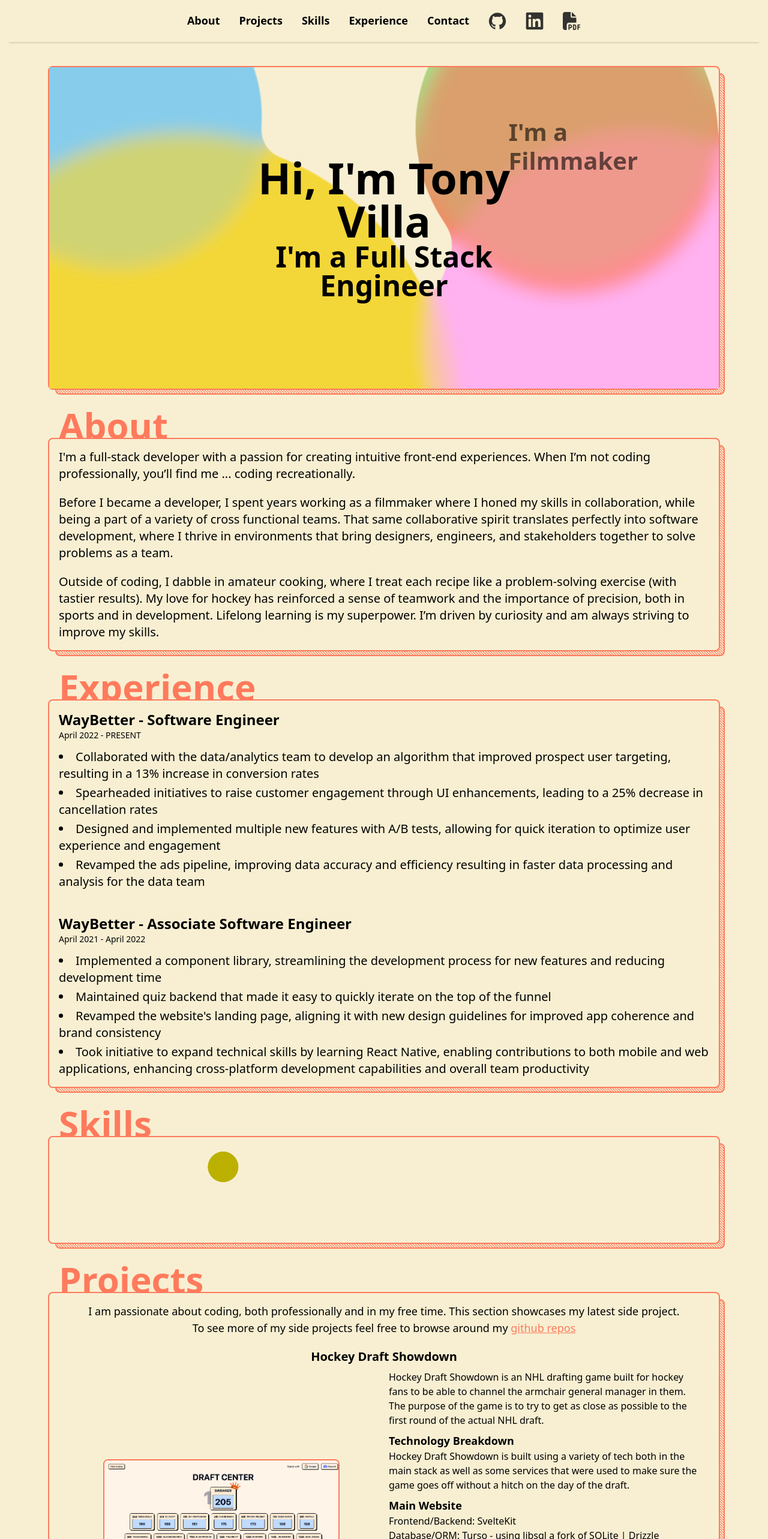
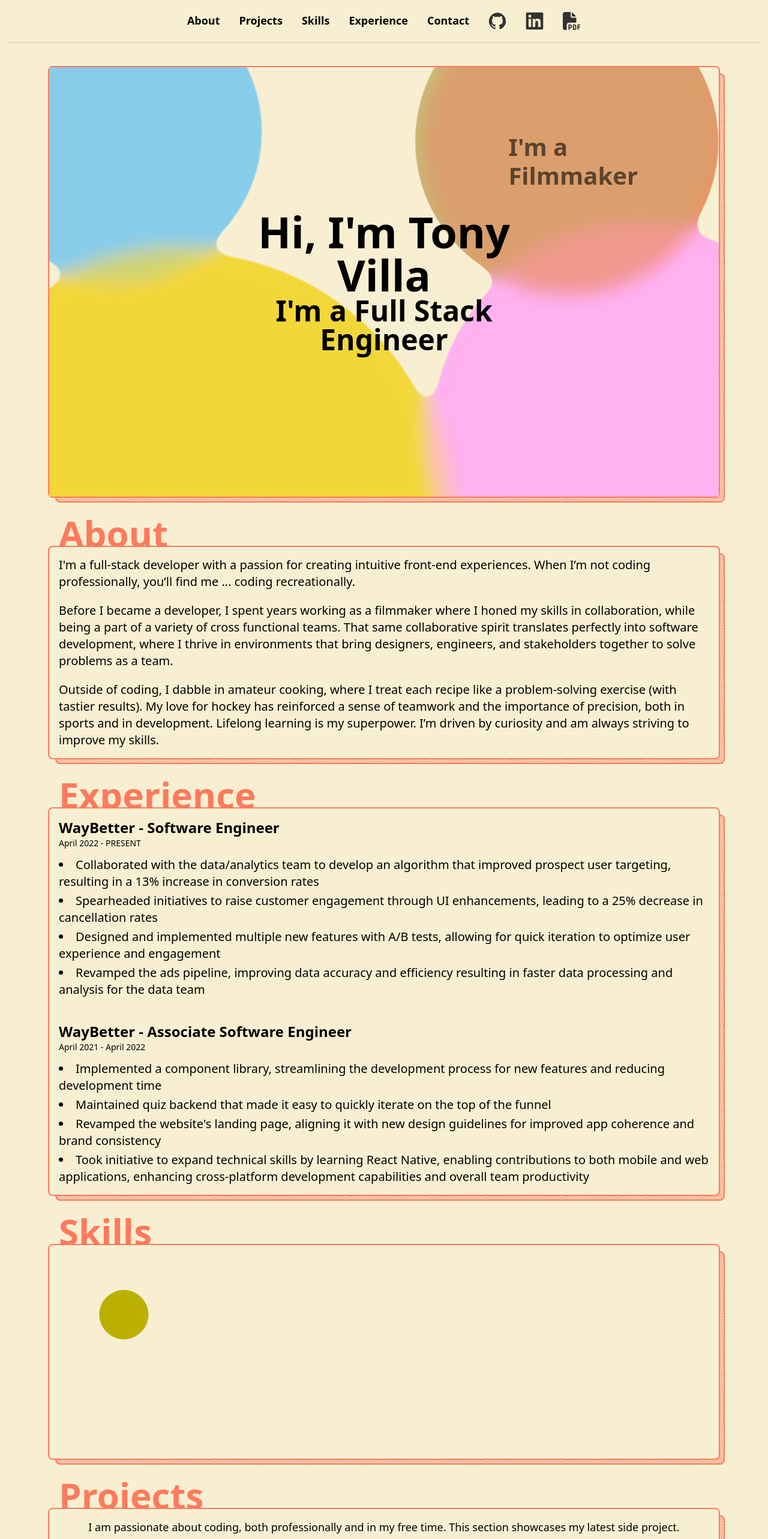
Before and after one commit to Tony-Villa/portfolio-3, a SvelteKit app: page / in a window 1280 px wide. Shown: the top 2566 px of the page at 60% size. Built offline with nearby package versions, Linux system fonts and the light colour scheme.

Commit message:
fix: animations in smaller heigh screens

```diff
--- a/src/routes/+page.svelte
+++ b/src/routes/+page.svelte
@@ -6,10 +6,16 @@
 	import Projects from "$lib/components/Projects.svelte";
 	import Skills from "$lib/components/Skills.svelte";
 
+  let innerHeight = $state(0)
+
+  $inspect(innerHeight)
+
 </script>
 
+  <svelte:window bind:innerHeight />
+
   <div class="h-dvh flex flex-col gap-20 px-5 py-2 md:px-20 md:py-10">
-    <section class="page-sec h-3/4 min-h-[75%]">
+    <section class={`page-sec h-3/4  ${innerHeight < 1000 ? 'min-h-full' : 'min-h-[75%]'}`}>
       <Hero />
     </section>
     <section id="about" class="page-sec">
@@ -18,7 +24,7 @@
     <section id="experience" class="page-sec">
       <Experience />
     </section>
-    <section id="skills-section" class="page-sec min-h-[25%]">
+    <section id="skills-section" class={`page-sec ${innerHeight < 1000 ? 'min-h-[50%]' : 'min-h-[25%]'}`}>
       <Skills />
     </section>
     <section id="projects" class="page-sec">
```
